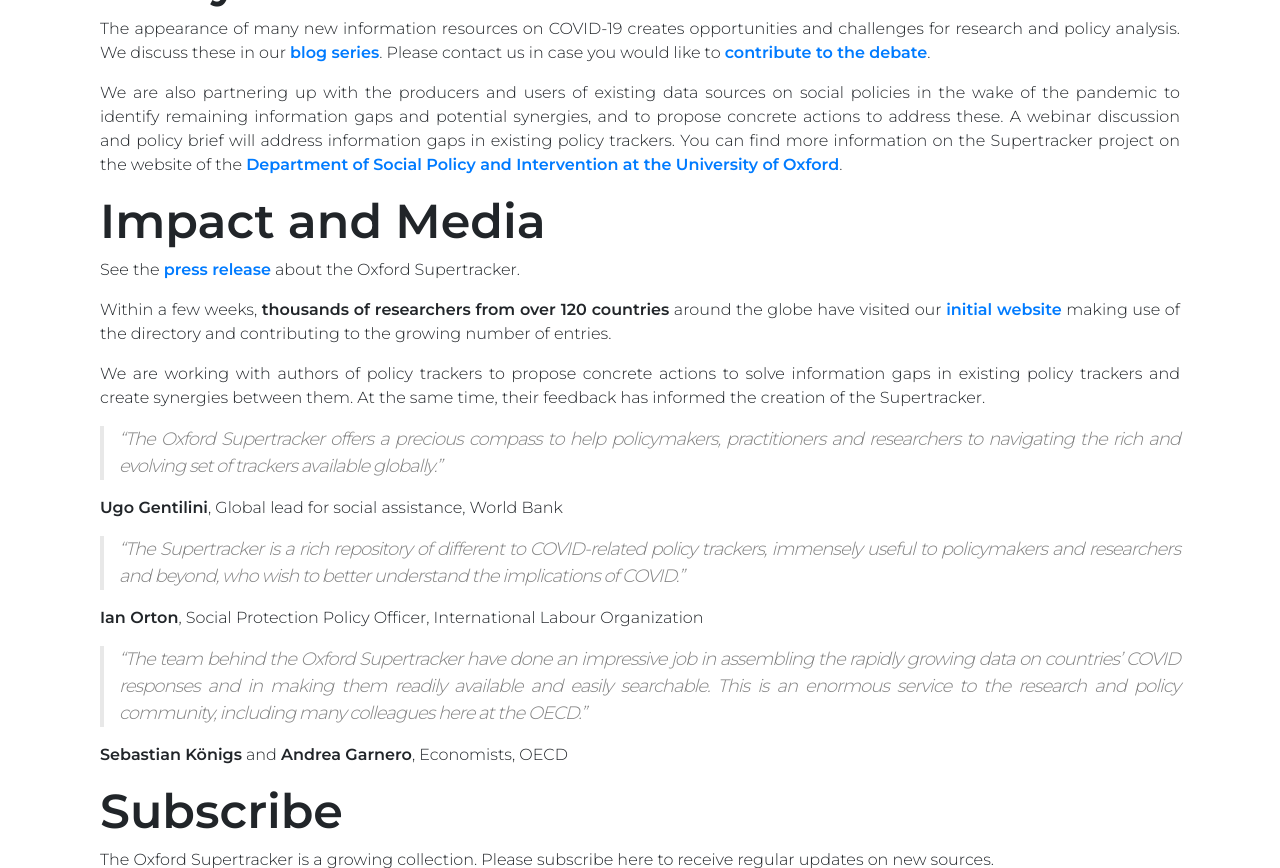
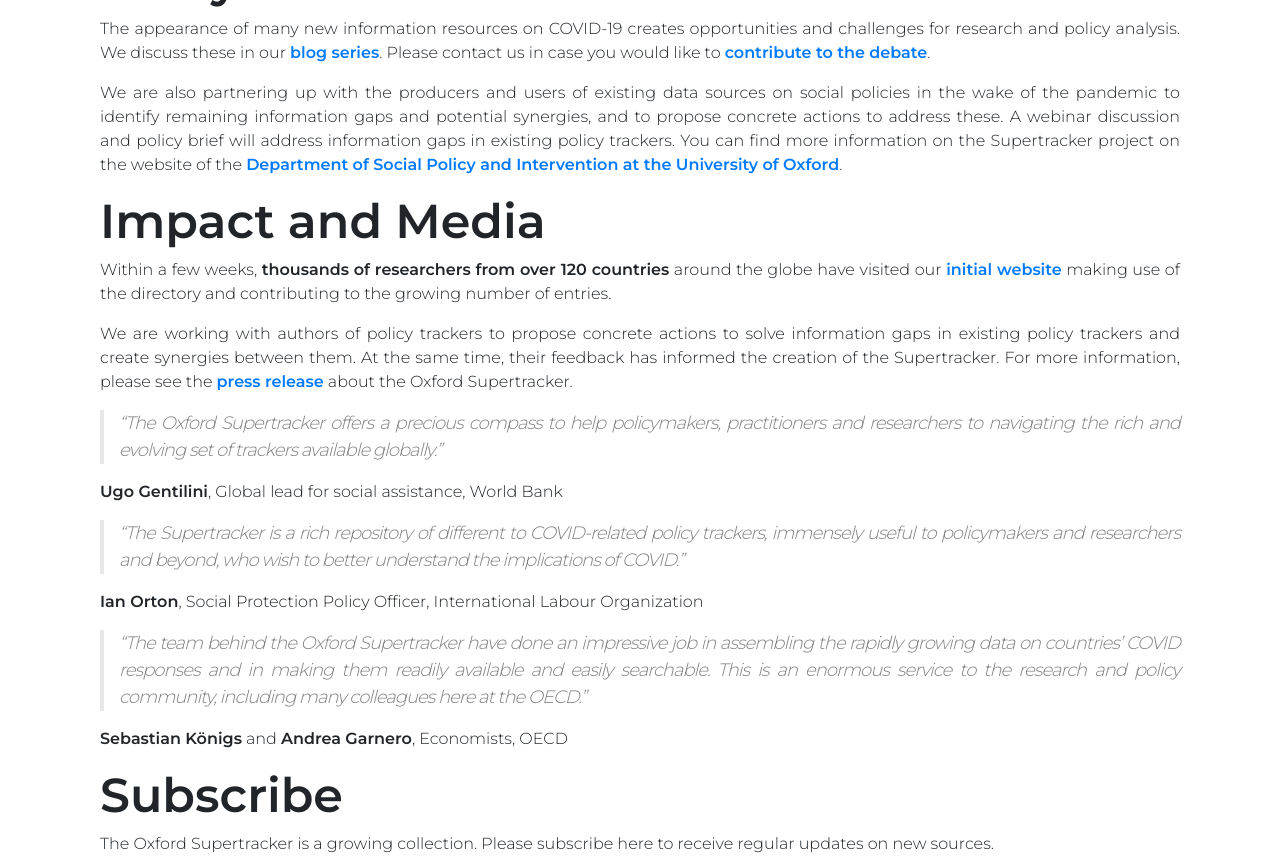
Before and after one commit to lukaslehner/supertracker, a Jekyll site: the page built from index.md, in a window 1280 px wide and 900 px high, scrolled down 687 px, cut to the strip 0-868 px from the top of the window. Built offline with Jekyll 4.4.1, drawn with Linux system fonts in a browser that asks for light colours.

Commit message:
fix: press release link

```diff
--- a/index.md
+++ b/index.md
@@ -26,11 +26,9 @@ We are also partnering up with the producers and users of existing data sources
 
 # Impact and Media
 
-See the **[press release](assets/Oxford_COVID_Supertracker_Release.pdf)** about the Oxford Supertracker.
-
 Within a few weeks, **thousands of researchers from over 120 countries** around the globe have visited our **[initial website](https://lukaslehner.github.io/covid19policytrackers/)** making use of the directory and contributing to the growing number of entries.
 
-We are working with authors of policy trackers to propose concrete actions to solve information gaps in existing policy trackers and create synergies between them. At the same time, their feedback has informed the creation of the Supertracker.
+We are working with authors of policy trackers to propose concrete actions to solve information gaps in existing policy trackers and create synergies between them. At the same time, their feedback has informed the creation of the Supertracker. For more information, please see the **[press release](assets/Oxford_COVID_Supertracker_Release.pdf)** about the Oxford Supertracker.
 
 > *“The Oxford Supertracker offers a precious compass to help policymakers, practitioners and researchers to navigating the rich and evolving set of trackers available globally.”* <br/>
 
```
